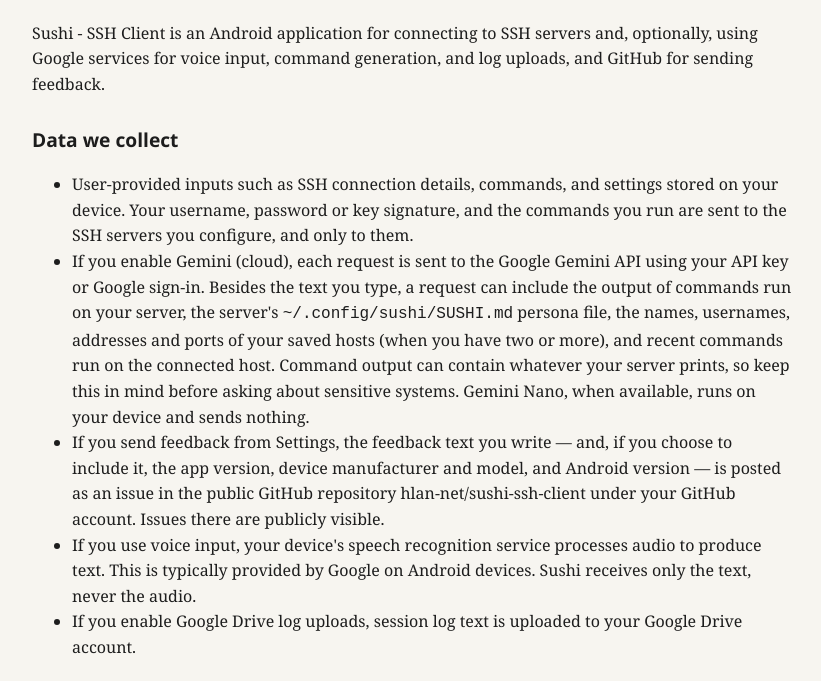
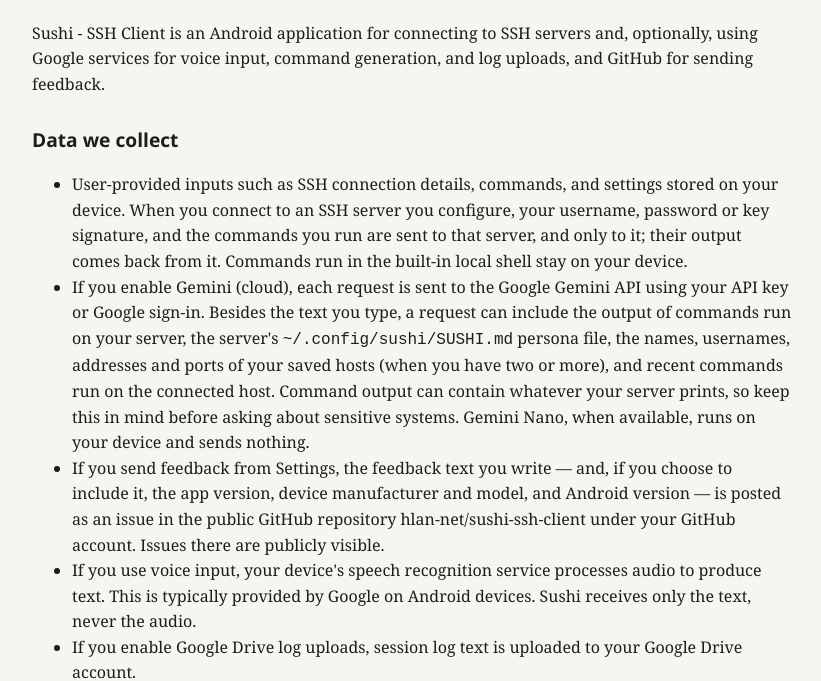
Before and after one commit to hlan-net/sushi-ssh-client, a plain HTML site: page docs/privacy-policy.html in a window 1280 px wide. Shown: the part 126-807 px from the top of the page, without its empty margins (228-1049 px from the left). Drawn offline with Linux system fonts and the light colour scheme.

Commit message:
docs(release): fix data direction and scope SSH transmission to SSH hosts
From Copilot's review of #230: command output comes back from the SSH host
rather than being sent to it, and the built-in local shell sends nothing,
so the policy's transmission sentence now applies to SSH connections only.

Co-Authored-By: Claude Opus 5.5 <noreply@anthropic.com>

```diff
--- a/docs/privacy-policy.html
+++ b/docs/privacy-policy.html
@@ -58,7 +58,7 @@
 
     <h2>Data we collect</h2>
     <ul>
-      <li>User-provided inputs such as SSH connection details, commands, and settings stored on your device. Your username, password or key signature, and the commands you run are sent to the SSH servers you configure, and only to them.</li>
+      <li>User-provided inputs such as SSH connection details, commands, and settings stored on your device. When you connect to an SSH server you configure, your username, password or key signature, and the commands you run are sent to that server, and only to it; their output comes back from it. Commands run in the built-in local shell stay on your device.</li>
       <li>If you enable Gemini (cloud), each request is sent to the Google Gemini API using your API key or Google sign-in. Besides the text you type, a request can include the output of commands run on your server, the server's <code>~/.config/sushi/SUSHI.md</code> persona file, the names, usernames, addresses and ports of your saved hosts (when you have two or more), and recent commands run on the connected host. Command output can contain whatever your server prints, so keep this in mind before asking about sensitive systems. Gemini Nano, when available, runs on your device and sends nothing.</li>
       <li>If you send feedback from Settings, the feedback text you write &mdash; and, if you choose to include it, the app version, device manufacturer and model, and Android version &mdash; is posted as an issue in the public GitHub repository hlan-net/sushi-ssh-client under your GitHub account. Issues there are publicly visible.</li>
       <li>If you use voice input, your device's speech recognition service processes audio to produce text. This is typically provided by Google on Android devices. Sushi receives only the text, never the audio.</li>
```
Also changed, not shown: 5 other files.
